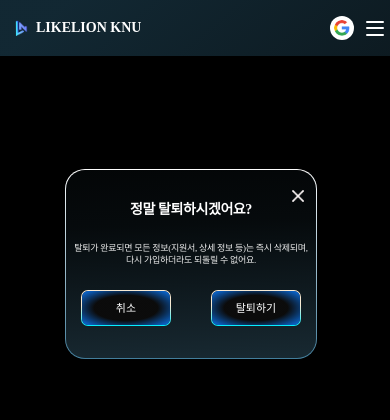
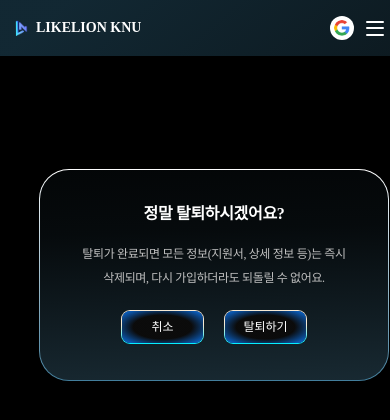
Before and after one commit to likelionknu/apply-page-client, a React (Vite) app: page /pending in a window 390 px wide. Shown: the top 420 px of the page. Built offline with nearby package versions, Linux system fonts and the light colour scheme; no server answers; a web font is replaced by a local one.

Commit message:
모달 테스트

```diff
--- /dev/null
+++ b/src/features/additional/store/userInfoStore.ts
@@ -0,0 +1,54 @@
+import { create } from "zustand";
+
+// 1. 프로필 데이터 타입 정의
+interface UserProfile {
+  name: string;
+  phone: string;
+  studentId: string;
+  department: string;
+  grade: number | null;
+  status: string;
+}
+
+// 2. 스토어 상태 및 액션 타입 정의
+interface InfoState {
+  profile: UserProfile;
+  // 개별 필드 수정 (부분 업데이트)
+  setField: (field: keyof UserProfile, value: string | number | null) => void;
+  // 전체 프로필 수정
+  setProfile: (newProfile: UserProfile) => void;
+  // 현재 프로필 데이터 가져오기 (Getter)
+  getProfile: () => UserProfile;
+  // 초기화
+  resetProfile: () => void;
+}
+
+const initialProfile: UserProfile = {
+  name: "",
+  phone: "",
+  studentId: "",
+  department: "",
+  grade: null,
+  status: "",
+};
+
+const useInfoStore = create<InfoState>((set, get) => ({
+  profile: initialProfile,
+
+  // 특정 필드만 한 개씩 바꿀 때 (예: setField('name', '홍길동'))
+  setField: (field, value) =>
+    set((state) => ({
+      profile: { ...state.profile, [field]: value },
+    })),
+
+  // 전체를 한꺼번에 바꿀 때
+  setProfile: (newProfile) => set({ profile: newProfile }),
+
+  // 현재 값을 가져올 때 (get() 활용)
+  getProfile: () => get().profile,
+
+  // 초기화 하고 싶을 때
+  resetProfile: () => set({ profile: initialProfile }),
+}));
+
+export default useInfoStore;
--- a/src/features/my/components/modal/WithdrawalModal.tsx
+++ b/src/features/my/components/modal/WithdrawalModal.tsx
@@ -14,7 +14,6 @@ function ConfirmStep({ onConfirm, onCancel }: StepProps) {
   return (
     <Modal>
       <Modal.Title>정말 탈퇴하시겠어요?</Modal.Title>
-      <Modal.Close />
       <Modal.Description>
         탈퇴가 완료되면 모든 정보(지원서, 상세 정보 등)는 즉시 삭제되며, 다시
         가입하더라도 되돌릴 수 없어요.
--- a/src/shared/components/Button.tsx
+++ b/src/shared/components/Button.tsx
@@ -15,7 +15,7 @@ const BUTTON_VARIANTS = {
 
   // 모달
   modal:
-    "md:h-11 md:min-w-32 px-2 md:px-4 md:py-2 rounded-[7px] md:rounded-[20px] border-[1px] text-[11px] md:text-[14px] h-9 min-w-22.5",
+    "md:h-11 md:min-w-32 md:px-4 md:py-2 rounded-[9px] md:rounded-[20px] border-[1px] text-[12px] md:text-[14px] h-6 min-w-20.75 px-3 py-4",
 
   // 기타
   etc: "h-26 min-w-49 rounded-[20px] border-[1.35px] text-[20px]",
@@ -30,7 +30,6 @@ const BUTTON_VARIANTS = {
 
 type ButtonVariantType = keyof typeof BUTTON_VARIANTS;
 
-// onClick 옵셔널 제거 예정
 interface ButtonProps {
   variant: ButtonVariantType;
   children: React.ReactNode;
@@ -50,7 +49,7 @@ function Button({
   return (
     <button
       type="button"
-      className={`button-style ${styles} ${selected ? "button-style--active" : ""} flex items-center justify-center leading-6 font-medium`}
+      className={`button-style ${styles} ${selected ? "button-style--active" : ""} flex items-center justify-center leading-3 font-medium`}
       onClick={onClick}
     >
       {children}
--- a/src/shared/components/modal/Modal.tsx
+++ b/src/shared/components/modal/Modal.tsx
@@ -16,7 +16,7 @@ function ModalClose({ onClose }: { onClose?: () => void }) {
     <img
       src={CancelImg}
       alt="닫기"
-      className="absolute top-4 right-2 w-5 cursor-pointer md:top-6.5 md:right-7 md:w-8"
+      className="absolute top-3 right-2 w-5 cursor-pointer md:top-6.5 md:right-7 md:w-8"
       onClick={onClose}
     />
   );
@@ -24,7 +24,7 @@ function ModalClose({ onClose }: { onClose?: () => void }) {
 
 function ModalTitle({ children }: ModalTextProps) {
   return (
-    <div className="text-[14px] leading-4 font-semibold tracking-[-0.03em] md:text-[25px] md:leading-6.25">
+    <div className="text-[16px] leading-4 font-semibold tracking-[-0.02em] md:text-[25px] md:leading-6.25 md:tracking-[-0.03em]">
       {String(children).replace(/\./g, ".\n")}
     </div>
   );
@@ -32,11 +32,11 @@ function ModalTitle({ children }: ModalTextProps) {
 
 function ModalDescription({
   children,
-  className = "max-w-62.5 md:max-w-md",
+  className = "max-w-70.5 md:max-w-md",
 }: ModalTextProps) {
   return (
     <div
-      className={`${className} text-muted flex flex-col gap-4 text-[9px] leading-3 font-medium tracking-[-0.03em] break-keep md:mt-2 md:text-[18px] md:leading-8`}
+      className={`${className} flex flex-col gap-4 text-center text-[12px] leading-6 font-medium tracking-[-0.03em] break-keep text-[#C0C0C0] md:mt-2 md:text-[18px] md:leading-8`}
     >
       {children}
     </div>
@@ -44,15 +44,14 @@ function ModalDescription({
 }
 
 function ModalButtonLayout({ children }: ModalTextProps) {
-  return (
-    <div className="mx-auto flex gap-10 md:mt-4 md:gap-20">{children}</div>
-  );
+  return <div className="mx-auto flex gap-5 md:mt-4 md:gap-20">{children}</div>;
 }
 
 function ModalMain({ children }: ModalMainProps) {
   return (
-    <div className="modal-style fixed top-1/5 left-1/6 z-100 flex max-h-47.5 min-w-60 items-center justify-center rounded-[20px] py-8 md:top-1/2 md:left-1/2 md:min-h-87.5 md:w-160 md:-translate-x-1/2 md:-translate-y-1/2 md:rounded-[55px] md:py-11">
-      <div className="text-white1 flex h-full flex-col justify-between gap-6 text-center md:gap-8">
+    // min-w-66
+    <div className="modal-style fixed top-1/5 left-1/10 z-100 flex w-87.5 items-center justify-center rounded-[30px] px-8 py-9 md:top-1/2 md:left-1/2 md:min-h-87.5 md:w-160 md:-translate-x-1/2 md:-translate-y-1/2 md:rounded-[30px] md:py-11">
+      <div className="text-white1 flex h-full flex-col justify-between gap-5 text-center md:gap-8">
         {children}
       </div>
     </div>
```
